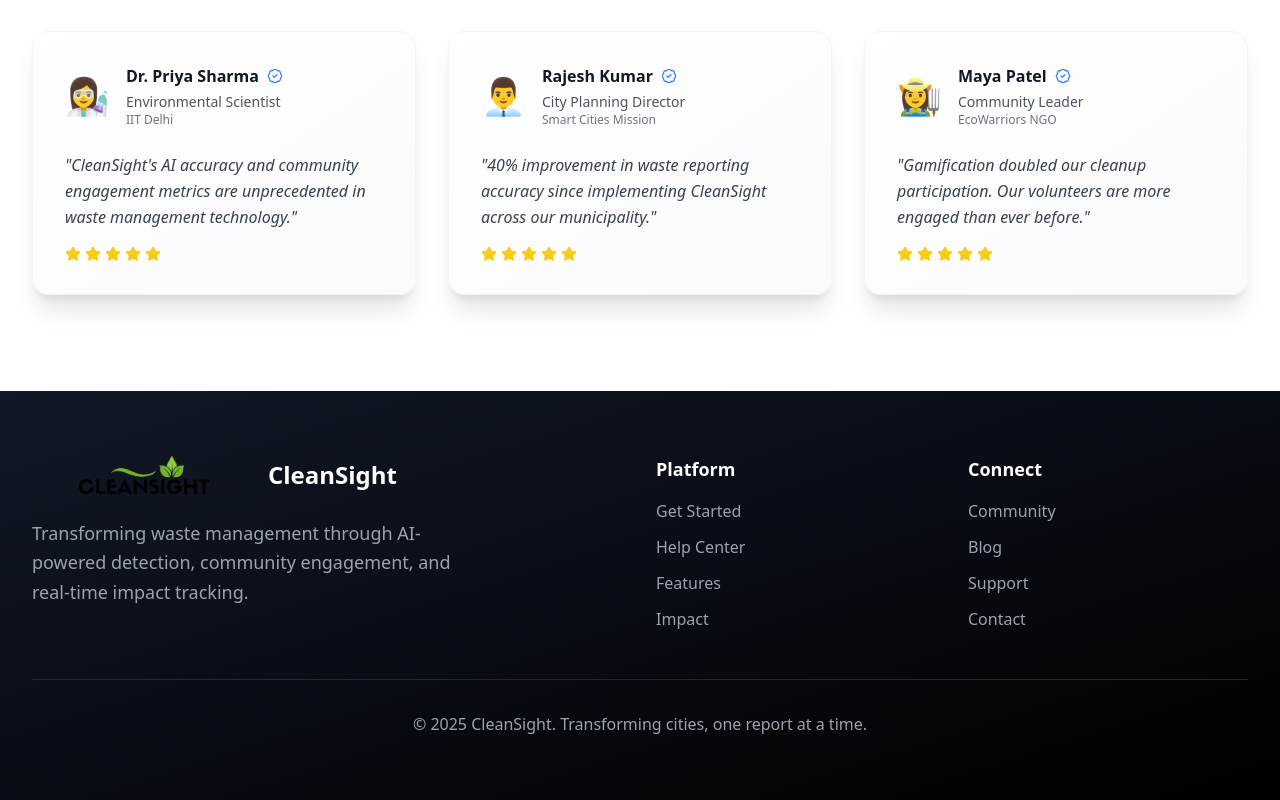
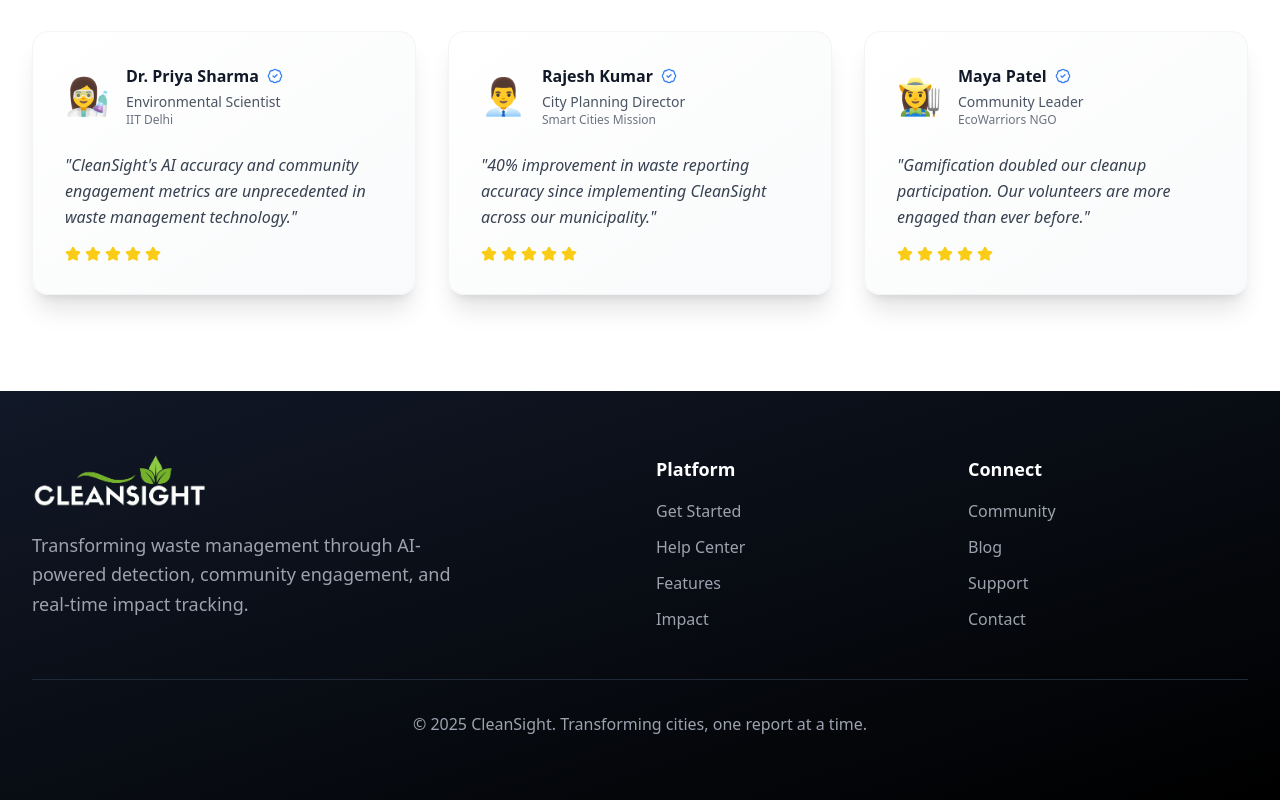
Before and after one commit to adityanaulakha/CleanSight-Zero-to-One, a React (Vite) app in the folder frontend/: page / in a window 1280 px wide. Shown: the part 2617-3417 px from the top of the page. Built offline with nearby package versions, Linux system fonts and the light colour scheme.

Commit message:
fix: update logo image in LandingPage component to use logo2 asset

```diff
--- a/frontend/src/pages/LandingPage.jsx
+++ b/frontend/src/pages/LandingPage.jsx
@@ -5,6 +5,7 @@
 import { Card, CardContent, CardHeader, CardTitle } from '@/components/ui/card';
 import { Badge } from '@/components/ui/badge';
 import logoImage from '@/assets/Logo.png';
+import logoImage2 from '@/assets/logo2.png';
 import {
   Camera, MapPin, Trophy, Users, Recycle, Star, ArrowRight, CheckCircle,
   Globe, Smartphone, Award, TrendingUp, Heart, Shield, Zap, Play,
@@ -428,8 +429,7 @@
           <div className="grid grid-cols-1 md:grid-cols-4 gap-8 mb-12">
             <div className="col-span-1 md:col-span-2">
               <div className="flex items-center gap-3 mb-6">
-                <img src={logoImage} alt="CleanSight" className="w-56 h-10 object-contain" />
-                <span className="text-2xl font-bold">CleanSight</span>
+                <img src={logoImage2} alt="CleanSight" className="w-44 w-10 object-contain" />
               </div>
               <p className="text-gray-400 text-lg leading-relaxed max-w-md">
                 Transforming waste management through AI-powered detection,
```
